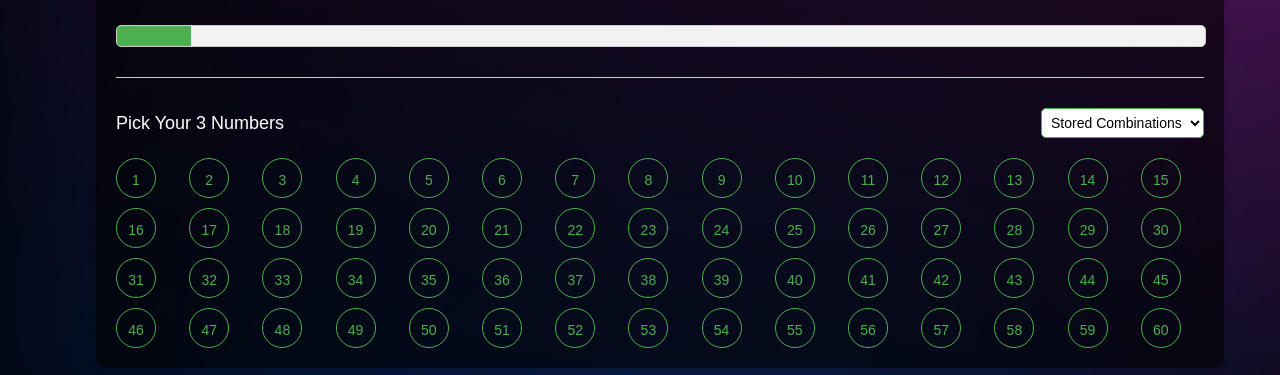
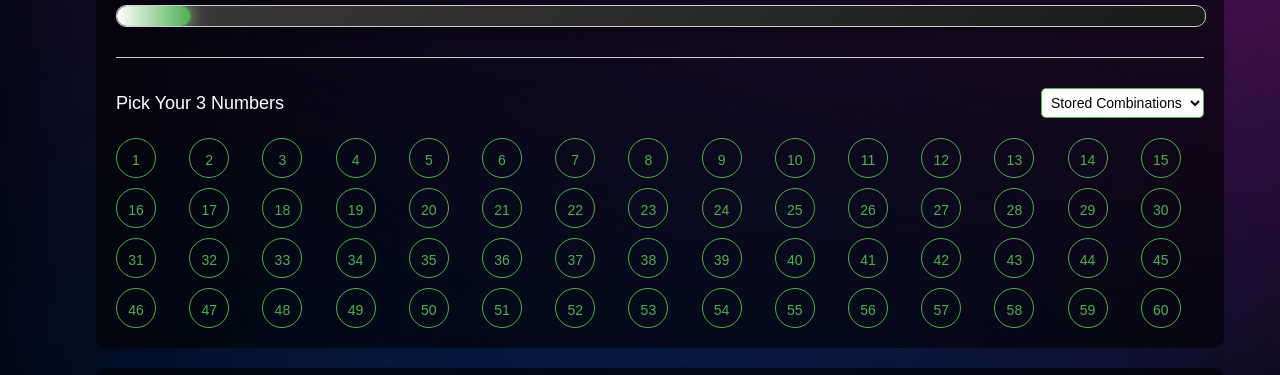
Before and after one commit to parhamvz73/Lot1, a plain HTML site: page index.html in a window 1280 px wide. Shown: the part 192-567 px from the top of the page. Drawn offline with Linux system fonts and the light colour scheme.

Commit message:
Update style.css
enhanced visual for progress bar

```diff
--- a/style.css
+++ b/style.css
@@ -121,26 +121,36 @@ body {
     text-align: center;
     margin-bottom: 20px;
   }
-
-  /* Progress bar styles */
   .progress-container {
     width: 100%;
-    background-color: #f3f3f3;
+    height: 20px;
     border: 1px solid #ccc;
-    border-radius: 5px;
-    height: 20px;
+    border-radius: 10px;
     overflow: hidden;
-    position: relative;
-    margin-top: 40px; /* Ensure it is spaced below the countdown */
-  }
+    background: linear-gradient(135deg, #3a3a3a 0%, #1a1a1a 100%);
+    box-shadow: 0 4px 10px rgba(0, 0, 0, 0.3); /* Soft shadow */
+}
 
   .progress-bar {
     height: 100%;
     width: 0%;
-    background-color: #4caf50;
+    border-radius: 20px;
+    background: linear-gradient(
+    to right,
+    #ffffff 0%,
+    #4caf50 100%
+);
+    animation: glowing 1.5s infinite alternate; /* Glow effect */
     transition: width 1s linear;
   }
-
+  @keyframes glowing {
+    0% {
+        box-shadow: 0 0 10px #4caf50;
+    }
+    100% {
+        box-shadow: 0 0 20px #b1e9b4;
+    }
+}
   /* Divider Line */
 .divider {
     width: 100%;
```
